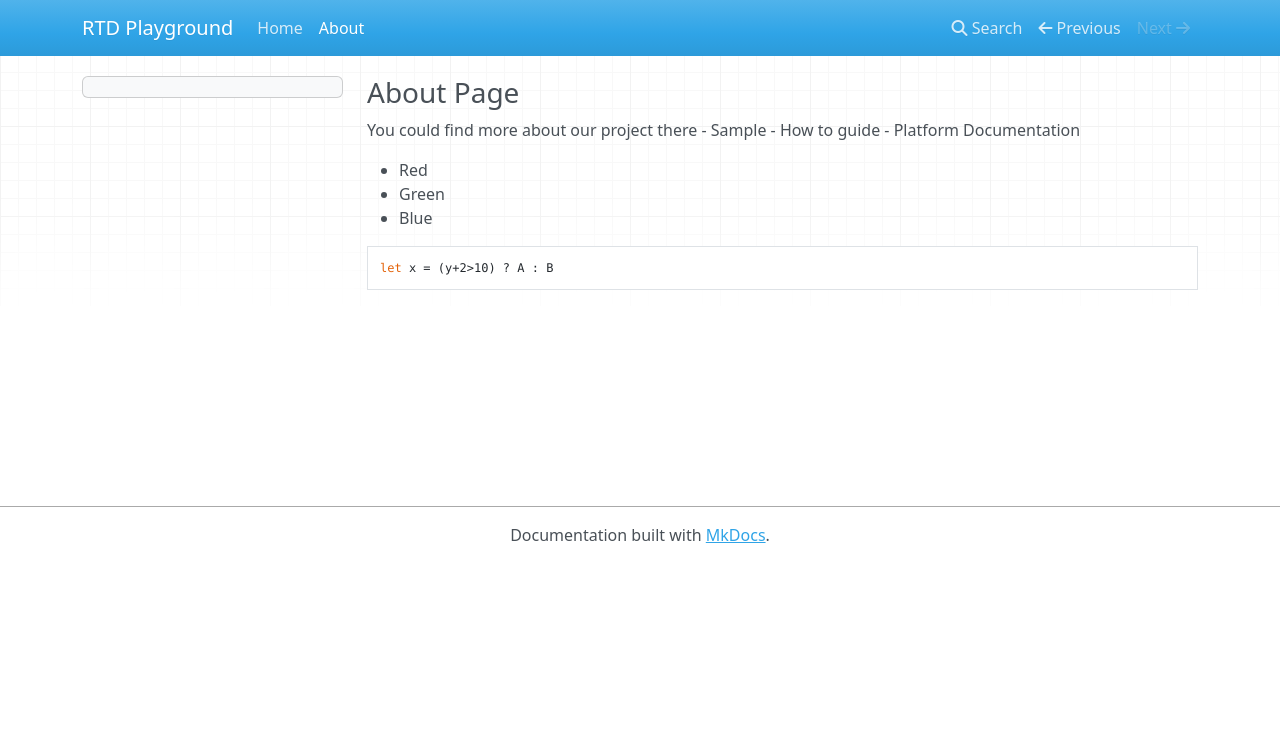
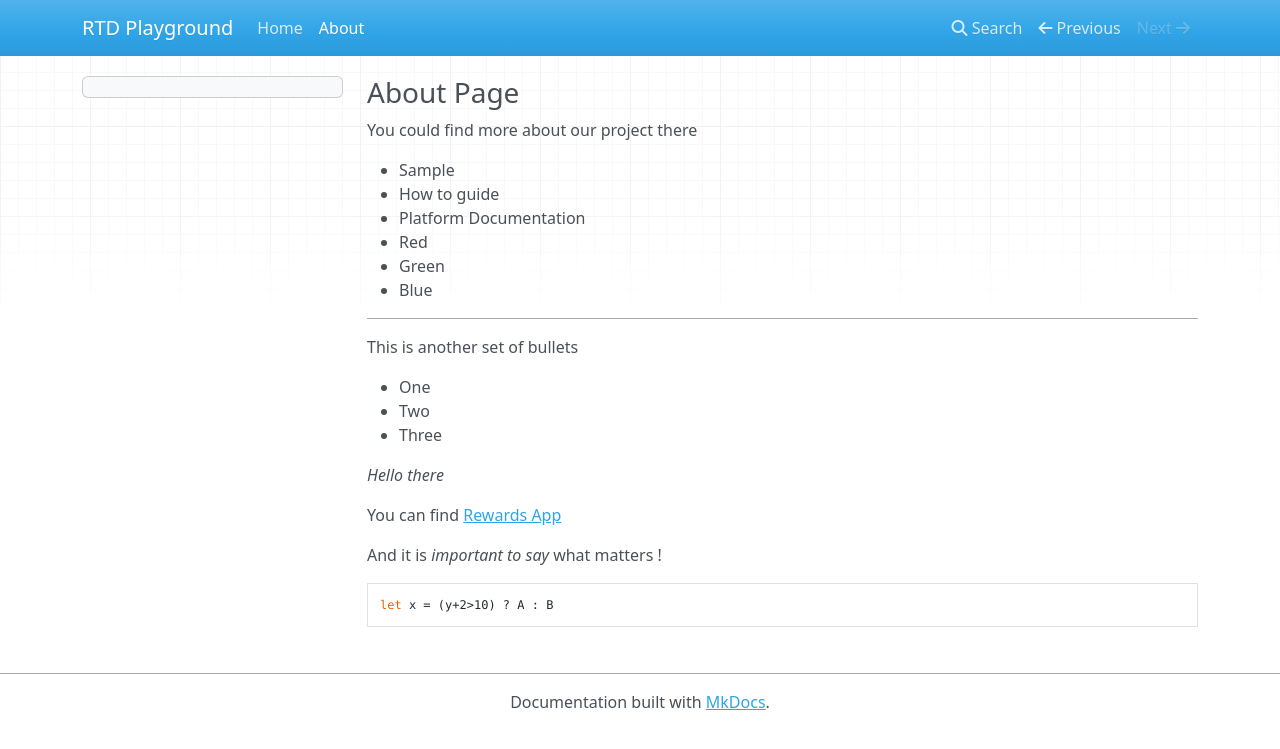
Before and after one commit to fidenz-chim/rtd-playground, an MkDocs documentation site: the page built from docs/about.md, in a window 1280 px wide. Shown: the top 749 px of the page. Built offline with MkDocs 1.6.1, drawn with Linux system fonts in a browser that asks for light colours; nearby versions of some CDN libraries; old or Windows-style settings are respelled for this version of MkDocs.

Commit message:
formatting 4

````diff
--- a/docs/about.md
+++ b/docs/about.md
@@ -1,14 +1,27 @@
 ### About Page ###
 
 You could find more about our project there
+
 -   Sample
 -   How to guide
 -   Platform Documentation
-
 -   Red
 -   Green
 -   Blue
 
+___
+This is another set of bullets
+
+ *   One
+ *   Two
+ *   Three
+
+ _Hello there_
+
+You can find [Rewards App](https://rewardsapp.zedeid.com)
+
+And it is *important to say* what matters !
+
 ```
 let x = (y+2>10) ? A : B
 ```
````
